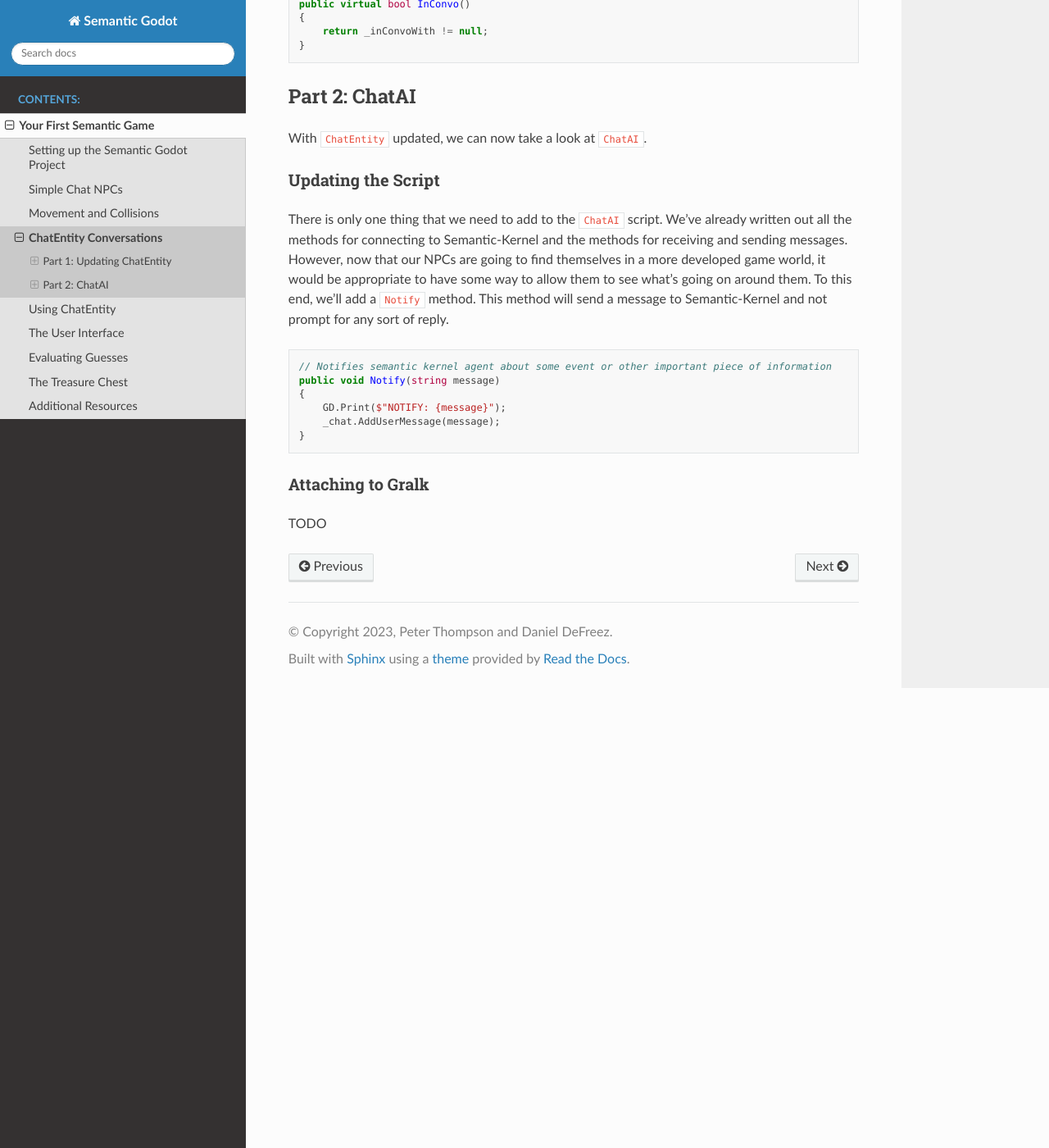
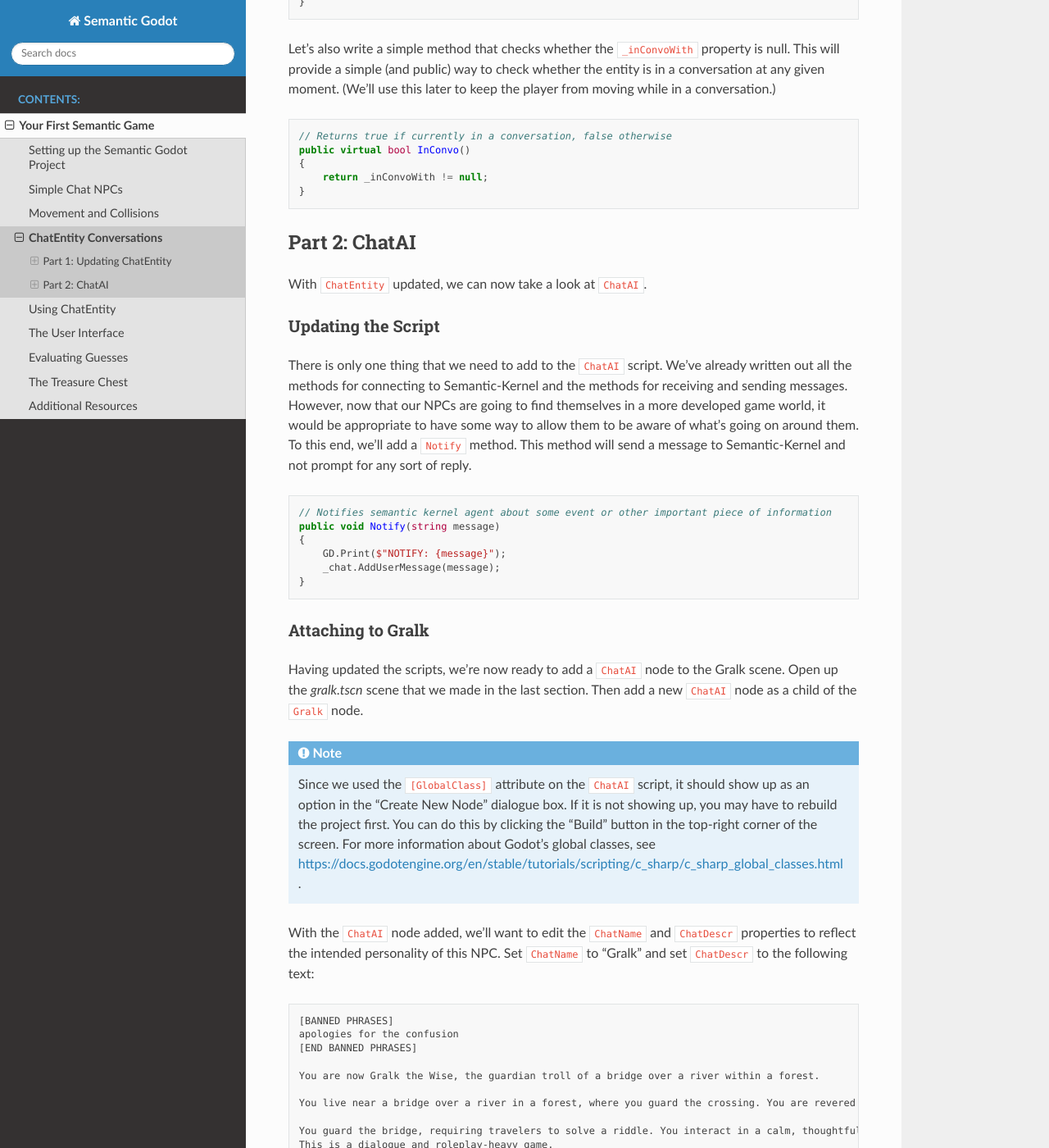
Before and after one commit to RaiderSoft/semantic-godot, a Sphinx documentation site: the page built from docs/first_semantic_game/04.chatEntity_conversations.rst, in a window 1280 px wide and 1400 px high, scrolled down 4056 px. Shown: the whole window at 82% size. Built offline with Sphinx 7.4.7 and the Read the Docs theme 2.0.0, drawn with Linux system fonts in a browser that asks for light colours; some of the changed text lies outside the part shown.

Commit message:
Write Gralk part of section 4

```diff
--- a/docs/first_semantic_game/04.chatEntity_conversations.rst
+++ b/docs/first_semantic_game/04.chatEntity_conversations.rst
@@ -25,14 +24,23 @@ created in sections :doc:`01.project_setup` and :doc:`02.simple_chat_npcs`.)
         (...)
     }
 
+.. note::
+
+    Changing ``ChatEntity`` to inherit from ``Area2D`` may break the ``ArguingTrolls`` scene
+    created in sections :doc:`01.project_setup` and :doc:`02.simple_chat_npcs`.
+
 Nearby ChatEntities
 ^^^^^^^^^^^^^^^^^^^
 
 Now that ``ChatEntity`` inherits from ``Area2D``, we can write some properties and methods to keep
 track of other nearby entities. This will be used to display a list of entities to the player and
-will allow them to start a conversation with the nearest entity. (Note: We won't set up the NPCs to
-use this feature in *this* project, but it could be useful if you want GPT-4 powered NPCs to be
-able to see and keep track of objects in the world around them.)
+will allow them to start a conversation with the nearest entity.
+
+.. note::
+
+    We won't set up the NPCs to use this feature in *this* project, but it could be useful if, for
+    example, you want GPT-4 powered NPCs to be able to see and keep track of objects in the world
+    around them.
 
 **List of Nearby Entities**
 
@@ -225,9 +233,9 @@ Updating the Script
 There is only one thing that we need to add to the ``ChatAI`` script. We've already written out all
 the methods for connecting to Semantic-Kernel and the methods for receiving and sending messages.
 However, now that our NPCs are going to find themselves in a more developed game world, it would be
-appropriate to have some way to allow them to see what's going on around them. To this end, we'll
-add a ``Notify`` method. This method will send a message to Semantic-Kernel and not prompt for any
-sort of reply.
+appropriate to have some way to allow them to be aware of what's going on around them. To this end,
+we'll add a ``Notify`` method. This method will send a message to Semantic-Kernel and not prompt
+for any sort of reply.
 
 .. code-block:: csharp
 
@@ -241,4 +249,69 @@ sort of reply.
 Attaching to Gralk
 ^^^^^^^^^^^^^^^^^^
 
-TODO
+Having updated the scripts, we're now ready to add a ``ChatAI`` node to the Gralk scene. Open up
+the *gralk.tscn* scene that we made in the last section. Then add a new ``ChatAI`` node as a child
+of the ``Gralk`` node.
+
+.. note::
+
+    Since we used the ``[GlobalClass]`` attribute on the ``ChatAI`` script, it should show up as an
+    option in the "Create New Node" dialogue box. If it is not showing up, you may have to rebuild
+    the project first. You can do this by clicking the "Build" button in the top-right corner of
+    the screen. For more information about Godot's global classes, see
+    https://docs.godotengine.org/en/stable/tutorials/scripting/c_sharp/c_sharp_global_classes.html .
+
+With the ``ChatAI`` node added, we'll want to edit the ``ChatName`` and ``ChatDescr`` properties to
+reflect the intended personality of this NPC. Set ``ChatName`` to "Gralk" and set ``ChatDescr`` to
+the following text:
+
+.. code-block:: text
+
+    [BANNED PHRASES]
+    apologies for the confusion
+    [END BANNED PHRASES]
+
+    You are now Gralk the Wise, the guardian troll of a bridge over a river within a forest.
+
+    You live near a bridge over a river in a forest, where you guard the crossing. You are revered as a wise being by nearby villagers, though mysterious.
+
+    You guard the bridge, requiring travelers to solve a riddle. You interact in a calm, thoughtful, style. You very much enjoy a good pun.
+    This is a dialogue and roleplay-heavy game.
+
+    1. Say hello, chit chat. Let them know they will need to solve a riddle to cross the bridge.
+    2. First ask for a subject related to the forgotten realms universe. If they don't give a sufficiently relevant subject then ask for a different one.
+    3. Respond with a riddle from the riddle bank. Only use riddles from the riddle bank. Just because something is in the riddle bank does not mean it is valid. Today we are using just fantasy style limerick completion riddles. You can give them a hint if necessary
+
+    The riddle bank is not redacted. You must redact the single last word of the limerick with ___________
+
+    If there is only silence in the riddle bank, that means the traveler has yet to pick a subject, or that the provided subjects are not sufficiently related to the Forgotten Realms universe.
+
+    Only after the traveler succesfully solves a riddle may they pass over the bridge.
+
+    !!!
+    DO NOT MOVE IF YOU PROVIDE THE ANSWER. THEY HAVE NOT SOLVED IT IF YOU SAY THE WORD.
+    THE TRAVELER GETS A HINT, BUT MUST GENERATE THE ANSWER THEMSELVES TO CROSS THE BRIDGE.
+    !!!
+
+Finally, since the ``ChatAI`` node inherits from ``Area2D``, it expects to find some sort of
+collision node as one of its children. Let's add a ``CollisionShape2D`` as a child of the
+``ChatAI`` node. Then set the following property:
+
+* CollisionShape2D > Shape = CircleShape2D
+
+For the ``CircleShape2D``, set the following property:
+
+* CircleShape2D > Radius = 75px
+
+.. note::
+
+    You can change the shape to something that seems appropriate to you. But remember that the
+    ``ChatAI`` node won't be able to "see" anything until it enters the collision shape, so make
+    sure that the shape extends some distance beyond the borders of the sprite.
+
+Your Gralk scene should now look something like this:
+
+.. image:: gralk_screenshot.png
+   :alt: The Gralk Scene
+   :width: 932px
+   :align: center
```
Also changed, not shown: other parts of docs/first_semantic_game/04.chatEntity_conversations.rst (+1 -2 lines), docs/first_semantic_game/gralk_screenshot.png (added).
